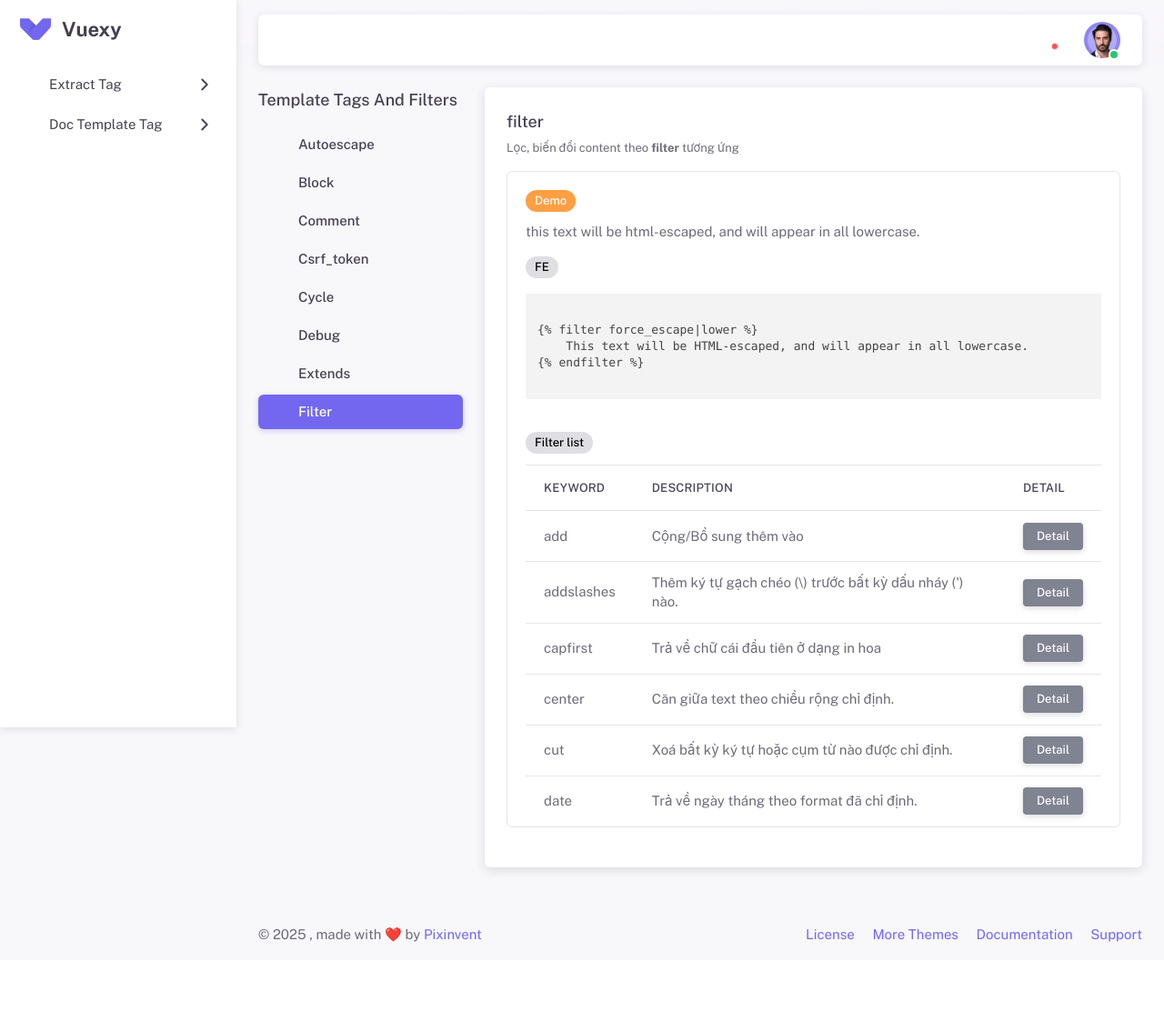
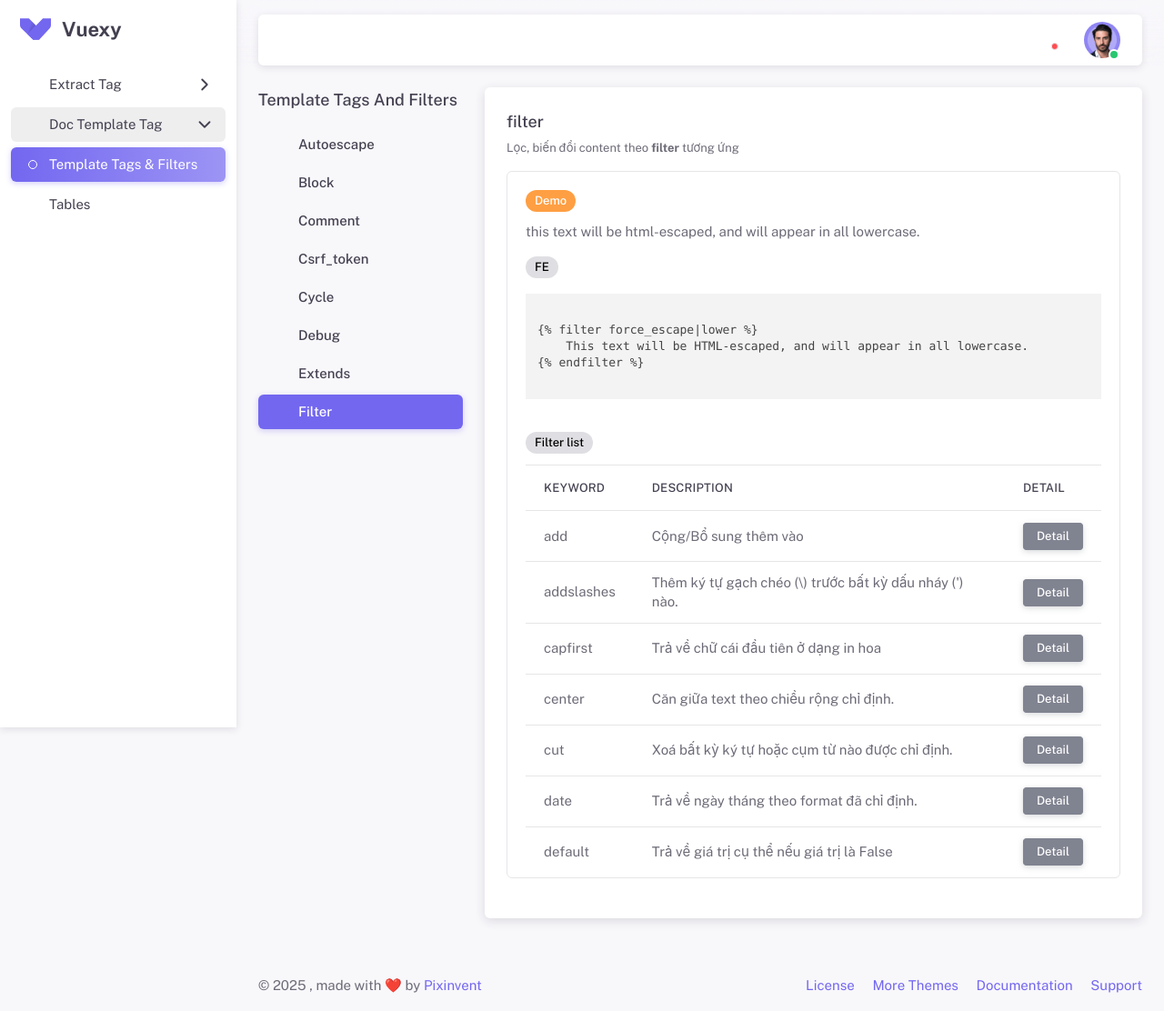
Before and after one commit to nguyenthingoctran/django_templatetags_demo, a Django app: page /research_doc/index/ in a window 1280 px wide, after a click on "Filter". Shown: the whole page at 91% size. Before the commit the page ends 1036 px from the top, so only its background shows below. Run offline with Django 5.2, Linux system fonts and the light colour scheme; some libraries are stand-ins or nearby versions.

Commit message:
Update sidebar

```diff
--- a/research_doc/views.py
+++ b/research_doc/views.py
@@ -28,6 +28,10 @@ class Research_Doc(TemplateView):
       data = datetime.now()
       return data
 
+    def dict_color(self):
+      colors = ['Red', 'Green', 'Blue', '', 'Yellow']
+      return colors
+
     def get_context_data(self, **kwargs):
       data = super().get_context_data(**kwargs)
       data['autoescape'] = self.research_doc_autoescape()
@@ -35,4 +39,5 @@ class Research_Doc(TemplateView):
       data['cycle_color'] = self.research_doc_cycle_color()
       data['filter_add'] = self.research_doc_filter_add()
       data['filter_date'] = self.research_doc_filter_date()
+      data['colors'] = self.dict_color()
       return data
--- a/templates/app/research_doc/template_tags_and_filter/content_templatetags_and_filter/filter.html
+++ b/templates/app/research_doc/template_tags_and_filter/content_templatetags_and_filter/filter.html
@@ -127,7 +127,27 @@
                       Detail
                     </button>
                     <!-- modalCapfirst -->
-                    {% modal id="modalDate" title="Filter - date" data=filter_date backdrop="true" template_name="app/research_doc/template_tags_and_filter/content_templatetags_and_filter/filter_modal/date.html" %}
+                    {% modal id="modalDate" title="Filter - date" data=filter_date template_name="app/research_doc/template_tags_and_filter/content_templatetags_and_filter/filter_modal/date.html" %}
+                  </td>
+                </tr>
+                <tr>
+                  <td>default</td>
+                  <td>Trả về giá trị cụ thể nếu giá trị là False</td>
+                  <td>
+                    <button
+                      type="button"
+                      class="btn btn-secondary btn-sm"
+                      data-bs-toggle="modal"
+                      data-bs-target="#modalDefault">
+                      Detail
+                    </button>
+                    <!-- modalCapfirst -->
+                    <div class="d-none">
+                      {% for x in colors %}
+                        <h6>{{ x|default:"-nocolor-" }}</h6>
+                      {% endfor %}
+                    </div>
+                    {% modal id="modalDefault" title="Filter - Default" data=colors template_name="app/research_doc/template_tags_and_filter/content_templatetags_and_filter/filter_modal/default.html" %}
                   </td>
                 </tr>
               </tbody>
--- /dev/null
+++ b/templates/app/research_doc/template_tags_and_filter/content_templatetags_and_filter/filter_modal/default.html
@@ -0,0 +1,30 @@
+<div class="row">
+  <div class="col-6">
+    <p>Data file view</p>
+    <div class="highlight">
+      <pre class="chroma rounded mb-0">
+        <code class="language-python" data-lang="python">
+colors = ['Red', 'Green', 'Blue', '', 'Yellow']
+        </code>
+      </pre>
+    </div>
+    <p>Show data</p>
+    <div class="highlight">
+      <pre class="chroma rounded mb-0">
+        <code class="language-html" data-lang="html">
+{<span></span>% for x in colors %<span></span>}
+  <<span></span>h6>{<span></span>{ x|default:"-nocolor-" }<span></span>}<<span></span>/h6>
+{<span></span>% endfor %<span></span>}
+        </code>
+      </pre>
+    </div>
+  </div>
+  <div class="col-6">
+    <div class="p-3 bg-label-primary mt-4">
+      <span class="d-block mb-4">Kết quả:</span>
+      {% for x in data %}
+        <h6>{{ x|default:'-nocolor-' }}</h6>
+      {% endfor %}
+    </div>
+  </div>
+</div>
--- a/templates/base/control/sidebar.html
+++ b/templates/base/control/sidebar.html
@@ -41,41 +41,7 @@
           <div class="menu-inner-shadow"></div>
 
           <ul class="menu-inner py-1">
-            <!-- Dashboards -->
-            <li class="menu-item">
-              <a href="javascript:void(0);" class="menu-link menu-toggle">
-                <i class="menu-icon icon-base ti tabler-smart-home"></i>
-                <div data-i18n="Extract Tags">Extract Tag</div>
-              </a>
-              <ul class="menu-sub">
-                <li class="menu-item">
-                  <a href="{% url '_Extract_Tag:list_guide' %}" class="menu-link">
-                    <div data-i18n="Template Tags List">Template Tags List</div>
-                  </a>
-                </li>
-                <li class="menu-item">
-                  <a href="{% url '_Extract_Tag:table_advanced_demo' %}" class="menu-link">
-                    <div data-i18n="Data Table">Data Table</div>
-                  </a>
-                </li>
-              </ul>
-            </li>
 
-            <!-- Layouts -->
-            <li class="menu-item">
-              <a href="javascript:void(0);" class="menu-link menu-toggle">
-                <i class="menu-icon icon-base ti tabler-layout-sidebar"></i>
-                <div data-i18n="Doc Template Tag">Doc Template Tag</div>
-              </a>
-
-              <ul class="menu-sub">
-                <li class="menu-item">
-                  <a href="{% url 'Research_Doc:research_doc_index' %}" class="menu-link">
-                    <div data-i18n="Template Tags & Filters">Template Tags & Filters</div>
-                  </a>
-                </li>
-              </ul>
-            </li>
           </ul>
         </aside>
 
@@ -85,3 +51,87 @@
                 <i class="ti tabler-chevron-right icon-base"></i>
             </a>
         </div>
+
+  <script>
+    var sidebar_list = [
+      {
+        'label': 'Extract Tag',
+        'icon': "smart-home",
+        'sb_child': [
+          {
+            'label': "Template Tags List",
+            'url': "{% url '_Extract_Tag:list_guide' %}"
+          },
+          {
+            'label': 'Data Table',
+            'url': "{% url '_Extract_Tag:table_advanced_demo' %}"
+          }
+        ]
+      },
+      {
+        'label': 'Doc Template Tag',
+        'icon': "layout-sidebar",
+        'sb_child': [
+          {
+            'label': 'Template Tags & Filters',
+            'url': "{% url 'Research_Doc:research_doc_index' %}"
+          }
+        ]
+      },
+      {
+        'label': 'Tables',
+        'icon': "table",
+        'url': "{% url '_Extract_Tag:table_advanced_demo' %}"
+      }
+    ]
+
+    var html_sidebar = ``;
+
+    for (var item of sidebar_list) {
+
+      var html_sub_menu = ``;
+      var menu_toggle = 'menu-toggle';
+      var open_menu = ''
+      var url_item_single = 'javascript:void(0);'
+
+      if (item['sb_child']) {
+
+        for (var submenu of item['sb_child']) {
+          var active_item = ''
+
+          // Xử lý đóng mở sidebar
+          if (submenu['url'] == location.pathname) {
+            active_item = 'active'
+            open_menu = 'active open'
+          }
+
+          html_item_sub_menu = `
+          <li class="menu-item ${active_item}">
+            <a href="${submenu['url']}" class="menu-link">
+              <div data-i18n="${submenu['label']}">${submenu['label']}</div>
+            </a>
+          </li>`
+          html_sub_menu += html_item_sub_menu
+        }
+      } else {
+        menu_toggle = ''
+        url_item_single = item['url']
+      }
+
+      var html_item_sidebar = `
+      <li class="menu-item ${open_menu}">
+        <a href=${url_item_single} class="menu-link ${menu_toggle}">
+          <i class="menu-icon icon-base ti tabler-${item['icon']}"></i>
+          <div data-i18n="${item['label']}">${item['label']}</div>
+        </a>
+        <ul class="menu-sub">
+          ${html_sub_menu}
+        </ul>
+      </li>
+      `
+
+      html_sidebar += html_item_sidebar
+    }
+
+    $(html_sidebar).appendTo($("#layout-menu ul.menu-inner"))
+  </script>
```
